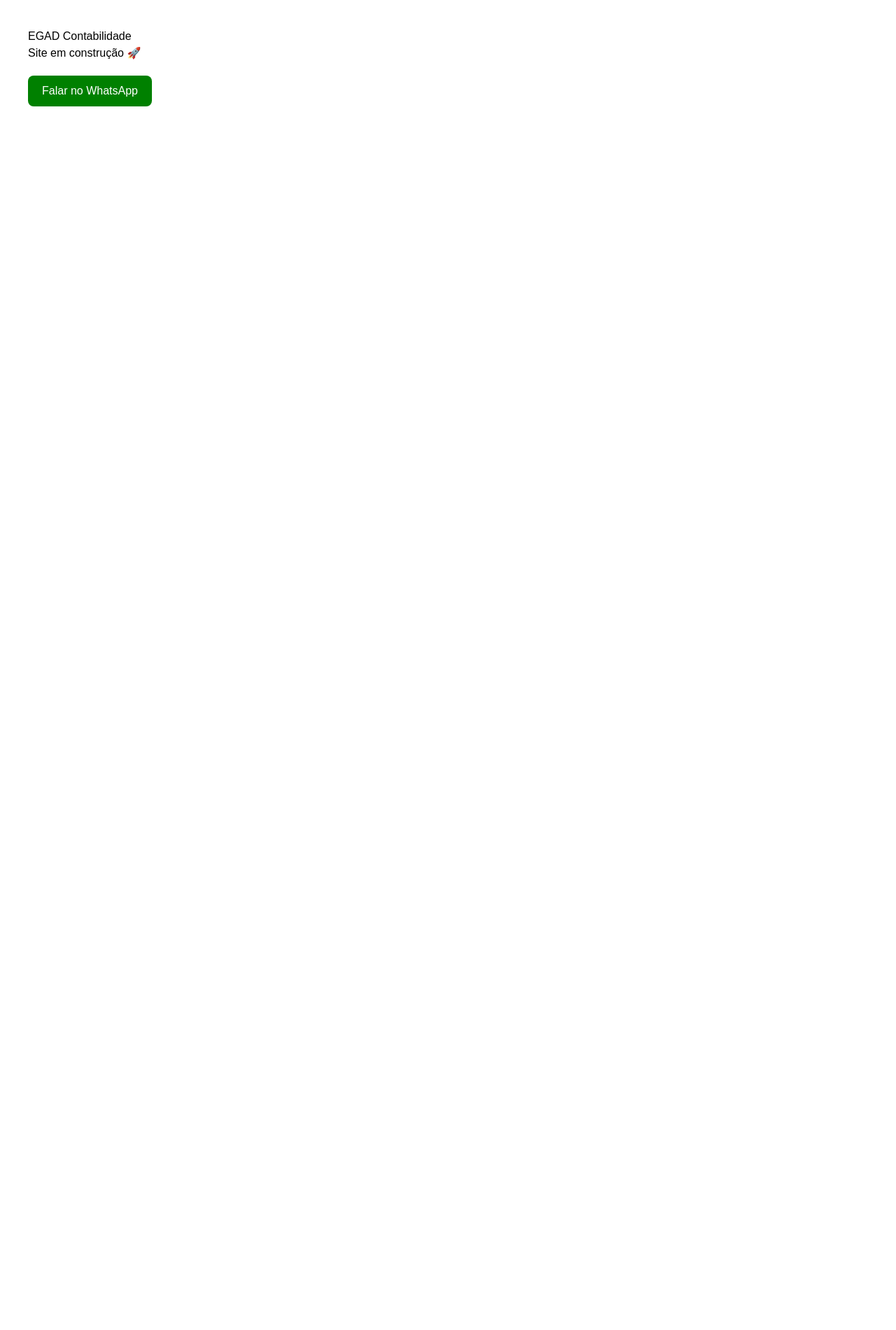
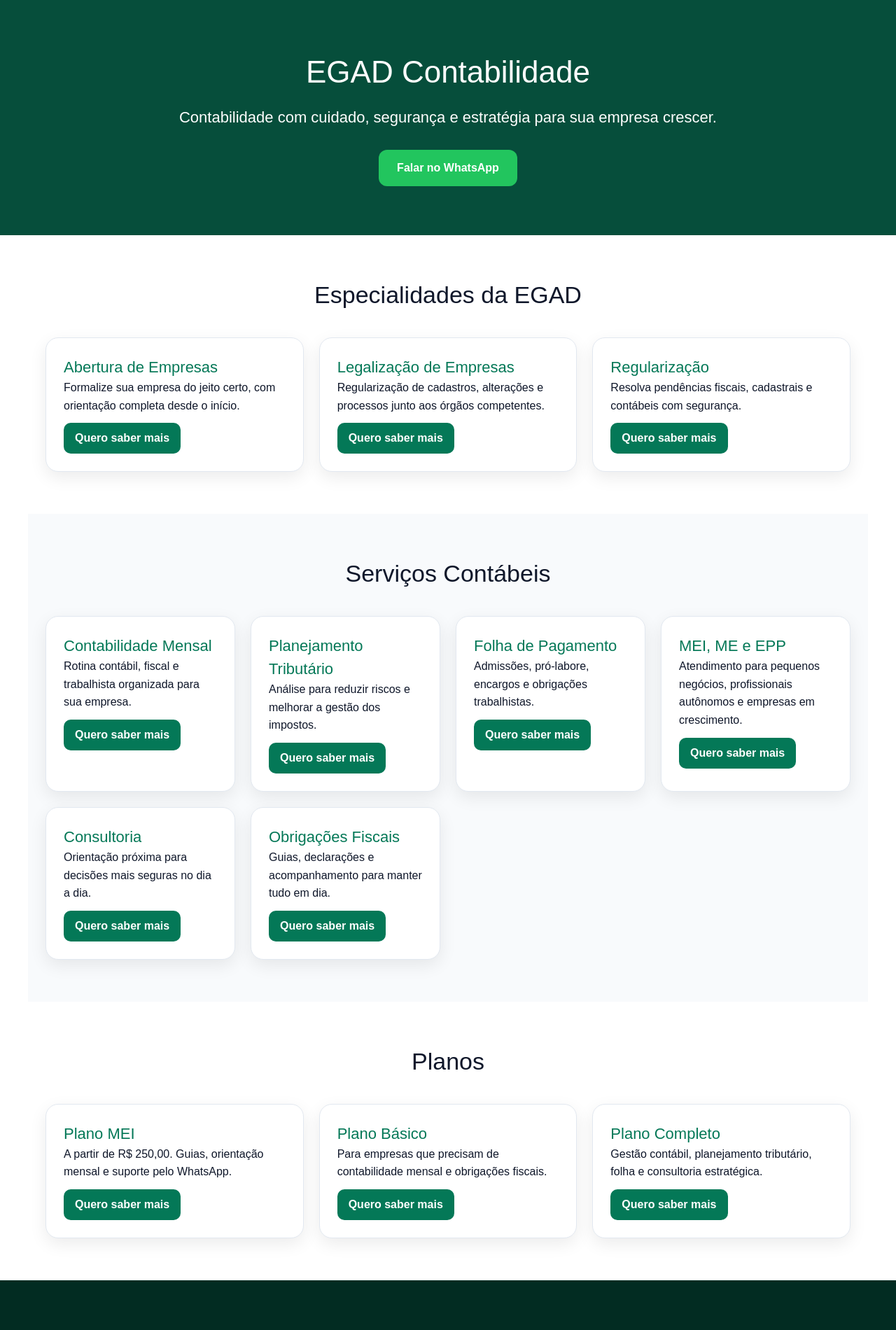
Before and after one commit to egadcontabilidade/egad-contabilidade, a Next.js app: page / in a window 1280 px wide. Shown: the top 1900 px of the page at 70% size. Before the commit the page ends 800 px from the top, so only its background shows below. Built offline with nearby package versions, Linux system fonts and the light colour scheme.

Commit message:
Revamp main page layout and styling
Updated the layout and styling of the main page, added sections for services and specialties, and improved the overall design.

```diff
--- a/app/page.jsx
+++ b/app/page.jsx
@@ -1,26 +1,116 @@
 "use client";
+
+const whatsapp = "https://wa.me/5521964769172";
 
 export default function Page() {
   return (
-    <main style={{ padding: "40px", fontFamily: "Arial" }}>
-      <h1>EGAD Contabilidade</h1>
-      <p>Site em construção 🚀</p>
+    <main style={{ fontFamily: "Arial, sans-serif", margin: 0, color: "#0f172a" }}>
+      <section style={{ background: "#064e3b", color: "white", padding: "70px 25px", textAlign: "center" }}>
+        <h1 style={{ fontSize: 44, marginBottom: 15 }}>EGAD Contabilidade</h1>
+        <p style={{ fontSize: 22, maxWidth: 800, margin: "0 auto 30px" }}>
+          Contabilidade com cuidado, segurança e estratégia para sua empresa crescer.
+        </p>
+        <a href={whatsapp} target="_blank" style={botao}>Falar no WhatsApp</a>
+      </section>
 
-      <a
-        href="https://wa.me/5521964769172"
-        target="_blank"
-        style={{
-          display: "inline-block",
-          marginTop: "20px",
-          padding: "10px 20px",
-          background: "green",
-          color: "white",
-          textDecoration: "none",
-          borderRadius: "8px"
-        }}
-      >
-        Falar no WhatsApp
-      </a>
+      <section style={secao}>
+        <h2 style={titulo}>Especialidades da EGAD</h2>
+        <div style={grid}>
+          <Card titulo="Abertura de Empresas" texto="Formalize sua empresa do jeito certo, com orientação completa desde o início." />
+          <Card titulo="Legalização de Empresas" texto="Regularização de cadastros, alterações e processos junto aos órgãos competentes." />
+          <Card titulo="Regularização" texto="Resolva pendências fiscais, cadastrais e contábeis com segurança." />
+        </div>
+      </section>
+
+      <section style={{ ...secao, background: "#f8fafc" }}>
+        <h2 style={titulo}>Serviços Contábeis</h2>
+        <div style={grid}>
+          <Card titulo="Contabilidade Mensal" texto="Rotina contábil, fiscal e trabalhista organizada para sua empresa." />
+          <Card titulo="Planejamento Tributário" texto="Análise para reduzir riscos e melhorar a gestão dos impostos." />
+          <Card titulo="Folha de Pagamento" texto="Admissões, pró-labore, encargos e obrigações trabalhistas." />
+          <Card titulo="MEI, ME e EPP" texto="Atendimento para pequenos negócios, profissionais autônomos e empresas em crescimento." />
+          <Card titulo="Consultoria" texto="Orientação próxima para decisões mais seguras no dia a dia." />
+          <Card titulo="Obrigações Fiscais" texto="Guias, declarações e acompanhamento para manter tudo em dia." />
+        </div>
+      </section>
+
+      <section style={secao}>
+        <h2 style={titulo}>Planos</h2>
+        <div style={grid}>
+          <Card titulo="Plano MEI" texto="A partir de R$ 250,00. Guias, orientação mensal e suporte pelo WhatsApp." />
+          <Card titulo="Plano Básico" texto="Para empresas que precisam de contabilidade mensal e obrigações fiscais." />
+          <Card titulo="Plano Completo" texto="Gestão contábil, planejamento tributário, folha e consultoria estratégica." />
+        </div>
+      </section>
+
+      <section style={{ background: "#022c22", color: "white", padding: "60px 25px", textAlign: "center" }}>
+        <h2 style={{ fontSize: 34 }}>Vamos cuidar da contabilidade da sua empresa?</h2>
+        <p style={{ fontSize: 18, marginBottom: 25 }}>
+          Atendimento pelo WhatsApp: (21) 96476-9172
+        </p>
+        <a href={whatsapp} target="_blank" style={botao}>Solicitar atendimento</a>
+      </section>
+
+      <footer style={{ background: "#020617", color: "white", padding: 20, textAlign: "center" }}>
+        © 2026 EGAD Contabilidade. Todos os direitos reservados.
+      </footer>
     </main>
   );
 }
+
+function Card({ titulo, texto }) {
+  return (
+    <div style={card}>
+      <h3 style={{ fontSize: 22, color: "#047857" }}>{titulo}</h3>
+      <p style={{ fontSize: 16, lineHeight: 1.6 }}>{texto}</p>
+      <a href={whatsapp} target="_blank" style={botaoPequeno}>Quero saber mais</a>
+    </div>
+  );
+}
+
+const secao = {
+  padding: "60px 25px",
+  maxWidth: 1200,
+  margin: "0 auto"
+};
+
+const titulo = {
+  textAlign: "center",
+  fontSize: 34,
+  marginBottom: 35
+};
+
+const grid = {
+  display: "grid",
+  gridTemplateColumns: "repeat(auto-fit, minmax(260px, 1fr))",
+  gap: 22
+};
+
+const card = {
+  background: "white",
+  borderRadius: 18,
+  padding: 25,
+  boxShadow: "0 8px 25px rgba(0,0,0,0.08)",
+  border: "1px solid #e2e8f0"
+};
+
+const botao = {
+  display: "inline-block",
+  background: "#22c55e",
+  color: "white",
+  padding: "14px 26px",
+  borderRadius: 12,
+  textDecoration: "none",
+  fontWeight: "bold"
+};
+
+const botaoPequeno = {
+  display: "inline-block",
+  marginTop: 12,
+  background: "#047857",
+  color: "white",
+  padding: "10px 16px",
+  borderRadius: 10,
+  textDecoration: "none",
+  fontWeight: "bold"
+};
```
